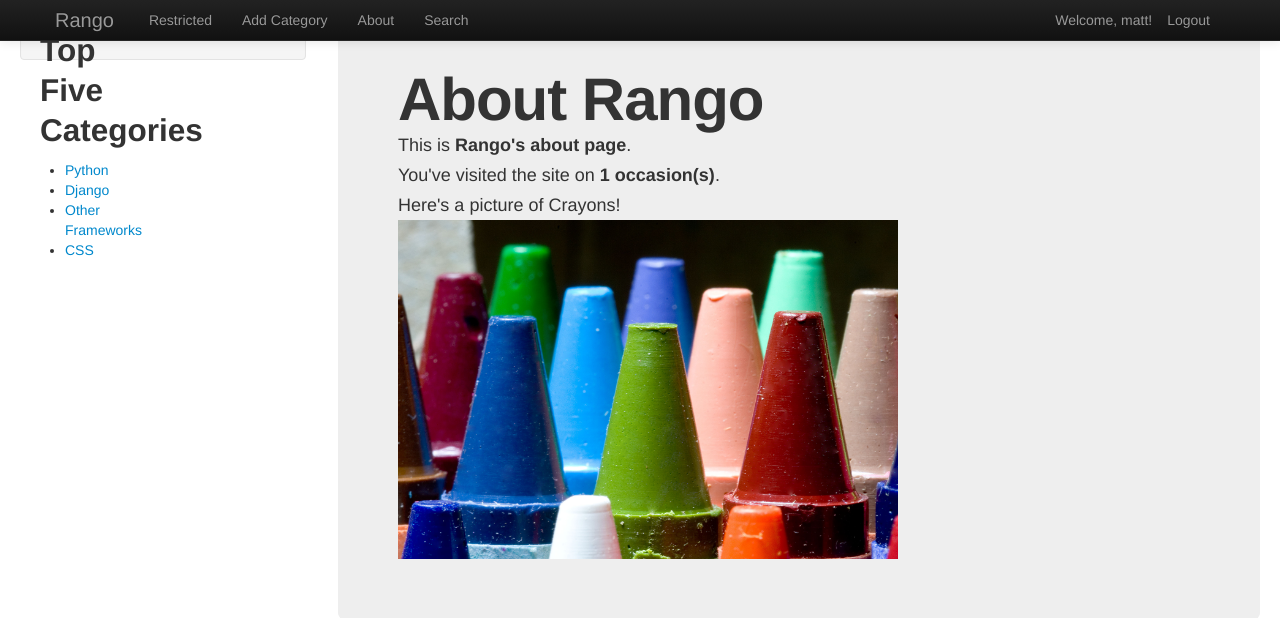
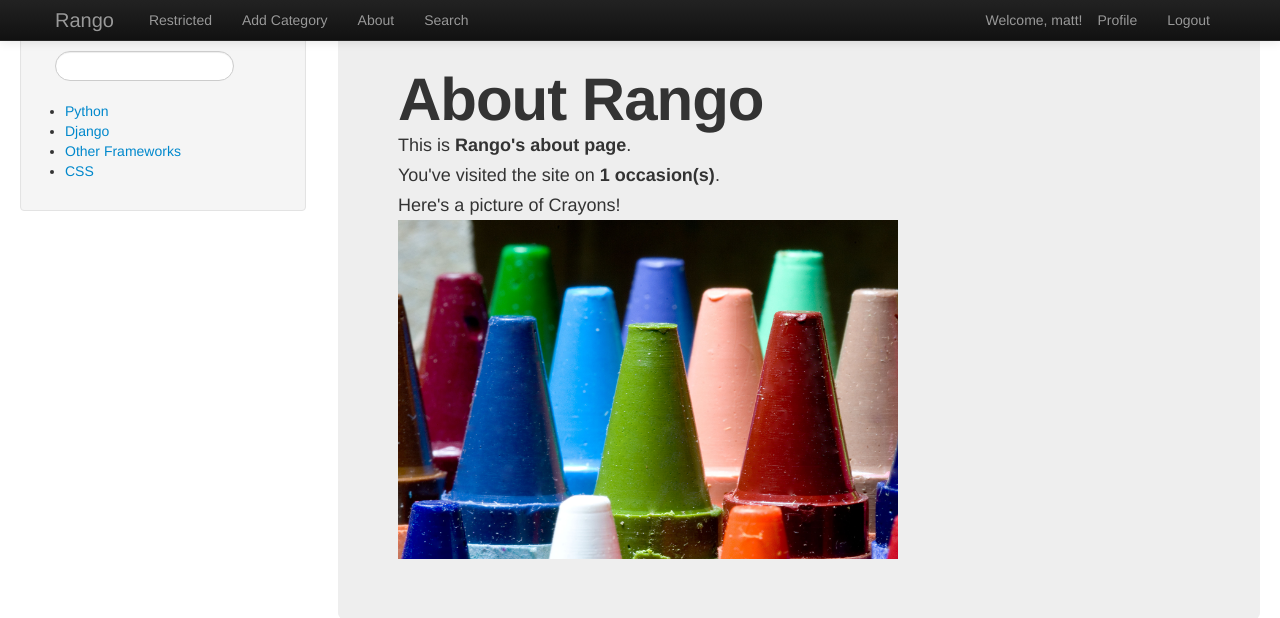
Before and after one commit to minsley/TangoWithDjango, a Django app: page /rango/about/ in a window 1280 px wide. Shown: the top 618 px of the page. Run offline with Django 3.2, Linux system fonts and the light colour scheme; a user stored in the database is signed in; data comes from the database, SQL or seed files in the repository; both versions use the stored data as it was after the commit; parts of the project's set-up code (start-up, migrations or seed data) failed here and were passed over; some libraries are stand-ins or nearby versions.

Commit message:
TWD - pt15 - AJAX, Django and jQuery

```diff
--- a/code/tango_with_django_project/rango/urls.py
+++ b/code/tango_with_django_project/rango/urls.py
@@ -2,16 +2,18 @@ from django.conf.urls import patterns, url
 from rango import views
 
 urlpatterns = patterns('',
-                       url(r'^$', views.index, name='index'),
-                       url(r'^goto/', views.track_url, name='goto'),
-                       url(r'^about/', views.about_page, name='about'),
-                       url(r'^category/(?P<category_id>\w+)/add_page/$', views.add_page, name='add_page'),
-                       url(r'^category/(?P<category_id>\w+)/[-A-Za-z0-9_]+/$', views.category, name='category'),
-                       url(r'^add_category/$', views.add_category, name='add_category'),
-                       url(r'^search/', views.search, name="search"),
-                       url(r'^register/$', views.register, name='register'),
-                       url(r'^login/$', views.user_login, name='login'),
-                       url(r'^profile/$', views.profile, name='profile'),
-                       url(r'^restricted/$', views.restricted, name='restricted'),
-                       url(r'^logout/$', views.user_logout, name='logout'),
-                       )
+       url(r'^$', views.index, name='index'),
+       url(r'^goto/', views.track_url, name='goto'),
+       url(r'^about/', views.about_page, name='about'),
+       url(r'^category/(?P<category_id>\w+)/add_page/$', views.add_page, name='add_page'),
+       url(r'^category/(?P<category_id>\w+)/[-A-Za-z0-9_]+/$', views.category, name='category'),
+       url(r'^add_category/$', views.add_category, name='add_category'),
+       url(r'^like_category/$', views.like_category, name='like_category'),
+       url(r'^suggest_category/$', views.suggest_category, name='suggest_category'),
+       url(r'^search/', views.search, name="search"),
+       url(r'^register/$', views.register, name='register'),
+       url(r'^login/$', views.user_login, name='login'),
+       url(r'^profile/$', views.profile, name='profile'),
+       url(r'^restricted/$', views.restricted, name='restricted'),
+       url(r'^logout/$', views.user_logout, name='logout'),
+       )
--- a/code/tango_with_django_project/rango/views.py
+++ b/code/tango_with_django_project/rango/views.py
@@ -66,6 +66,32 @@ def category(request, category_id):
 
     return render_to_response('rango/category.html', context_dict, context)
 
+def like_category(request):
+    likes = 0
+    if request.method == 'GET':
+        if 'category_id' in request.GET:
+            category_id = request.GET['category_id']
+
+            try:
+                category = Category.objects.get(id=category_id)
+                likes = category.likes + 1
+                category.likes = likes
+                category.save()
+            except Category.DoesNotExist:
+                pass
+    return HttpResponse(likes)
+
+def suggest_category(request):
+    context = RequestContext(request)
+    cat_list = []
+    starts_with = ''
+    if request.method == 'GET':
+        starts_with = request.GET['suggestion']
+
+    cat_list = get_category_list(8, starts_with)
+
+    return render_to_response('rango/category_list.html', {'categories': cat_list }, context)
+
 @login_required
 def add_category(request):
     context = RequestContext(request)
@@ -125,7 +151,12 @@ def search(request):
         if query:
             result_list = run_query(query)
 
-    return render_to_response('rango/search.html', {'result_list': result_list}, context)
+    context_dict = {
+                    'result_list': result_list,
+                    'categories': get_category_list()
+                    }
+
+    return render_to_response('rango/search.html', context_dict, context)
 
 def register(request):
     context = RequestContext(request)
@@ -159,14 +190,14 @@ def register(request):
         user_form = UserForm()
         profile_form = UserProfileForm()
 
-    return render_to_response(
-            'rango/register.html',
-            {
-                'user_form': user_form,
-                'profile_form': profile_form,
-                'registered': registered
-            },
-            context )
+    context_dict = {
+                    'user_form': user_form,
+                    'profile_form': profile_form,
+                    'registered': registered,
+                    'categories': get_category_list()
+                    }
+
+    return render_to_response('rango/register.html', context_dict, context )
 
 def user_login(request):
     context = RequestContext(request)
@@ -190,7 +221,7 @@ def user_login(request):
             return HttpResponse("Invalid login details supplied.")
     else:
         # Probably a GET. Show login form.
-        return render_to_response('rango/login.html', {}, context)
+        return render_to_response('rango/login.html', {'categories': get_category_list()}, context)
 
 @login_required
 def profile(request):
@@ -201,14 +232,15 @@ def profile(request):
 
     context_dict = {
                     'user': user,
-                    'userprofile': userprofile
+                    'userprofile': userprofile,
+                    'categories': get_category_list()
                     }
     return render_to_response('rango/profile.html', context_dict, context)
 
 @login_required
 def restricted(request):
     context = RequestContext(request)
-    return render_to_response('rango/restricted.html', {}, context)
+    return render_to_response('rango/restricted.html', {'categories': get_category_list()}, context)
 
 @login_required
 def user_logout(request):
@@ -221,13 +253,13 @@ def track_url(request):
         if 'page_id' in request.GET:
             page_id = request.GET['page_id']
 
-        try:
-            page = Page.objects.get(id=page_id)
-            page.views += 1
-            page.save()
-            return HttpResponseRedirect(page.url)
-        except Page.DoesNotExist:
-            pass
+            try:
+                page = Page.objects.get(id=page_id)
+                page.views += 1
+                page.save()
+                return HttpResponseRedirect(page.url)
+            except Page.DoesNotExist:
+                pass
 
     return HttpResponseRedirect('/rango/')
 
@@ -237,9 +269,17 @@ def track_url(request):
 def slugify_url(url):
     return url.replace(' ', '-')
 
-def get_category_list():
+def get_category_list(max_results=0, starts_with=''):
+    category_list = []
 
-    category_list = Category.objects.order_by('-likes')[:5]
+    if starts_with:
+        category_list = Category.objects.filter(name__istartswith=starts_with).order_by('-likes')
+    else:
+        category_list = Category.objects.all()
+
+    if max_results > 0:
+        if len(category_list) > max_results:
+            category_list = category_list[:max_results]
 
     # Replace spaces in category names for category urls
     for category in category_list:
--- /dev/null
+++ b/code/tango_with_django_project/static/js/rango-ajax.js
@@ -0,0 +1,20 @@
+$(document).ready(function(){
+
+})
+
+$('#likes').click(function() {
+	var catid;
+	catid = $(this).attr("data-catid");
+	$.get('/rango/like_category/', {category_id: catid}, function(data){
+		$('#like_count').html(data);
+		$('#likes').attr("disabled","true");
+	});
+})
+
+$('#suggestion').keyup(function(){
+        var query;
+        query = $(this).val();
+        $.get('/rango/suggest_category/', {suggestion: query}, function(data){
+         $('#cats').html(data);
+        });
+});
--- a/code/tango_with_django_project/templates/rango/base.html
+++ b/code/tango_with_django_project/templates/rango/base.html
@@ -32,6 +32,7 @@
 	               <ul class="nav pull-right">
 	                   {% if user.is_authenticated %}
 		                   <li class="navbar-text">Welcome, {{ user.username }}!</li>
+		                   <li><a href="/rango/profile">Profile</a></li>
 		                   <li><a href="/rango/logout/">Logout</a></li>
 	                   {% else %}
 		                   <li><a href="/rango/register/">Register</a></li>
@@ -59,8 +60,17 @@
 			<!-- Sidebar -->
 			<div class="span3">
 				<div class="well sidebar-nav">
+			        <ul class="nav nav-list">
+				        <li class="nav-header">Find a Category</li>
+				        <form>
+				        	<label></label>
+				        	<li><input  class="search-query span10" type="text" name="suggestion" value="" id="suggestion" /></li>
+				        </form>
+			        </ul>
 					{% if categories %}
-						{% include "rango/category_list.html" %}
+				        <div id="cats">
+				        	{% include 'rango/category_list.html' with categories=categories %}
+				        </div>
 					{% endif %}
 				</div>
 			</div>
@@ -83,6 +93,7 @@
 	<script src="{% static 'js/base.js' %}"></script>
 	<script src="{% static 'js/jquery-2.1.0.min.js' %}"></script>
 	<script src="{% static 'js/bootstrap.min.js' %}"></script>
+	<script src="{% static 'js/rango-ajax.js' %}"></script>
 	<!-- Doge Widget --><script src="http://cdn.bitmindo.com/dogecoin.min.js"></script>
 
 </body>
--- a/code/tango_with_django_project/templates/rango/category_list.html
+++ b/code/tango_with_django_project/templates/rango/category_list.html
@@ -1,5 +1,4 @@
-<div class="span6">
-	<h2>Top Five Categories</h2>
+<div>
 	{% if categories %}
 		<ul>
 			{% for category in categories %}
```
Also changed, not shown: code/tango_with_django_project/templates/rango/category.html (+13 -3 lines), code/tango_with_django_project/db.sqlite3, 2 other files.
